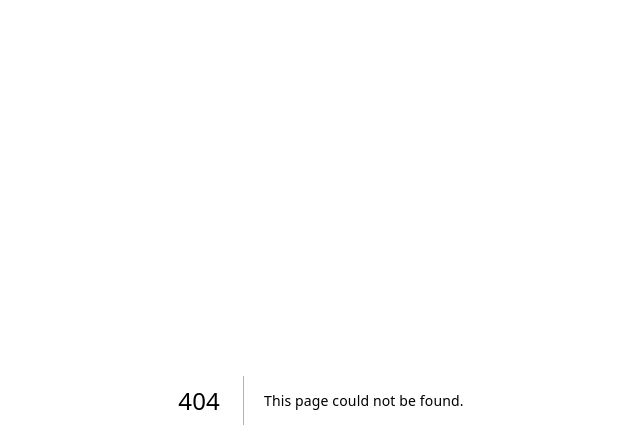
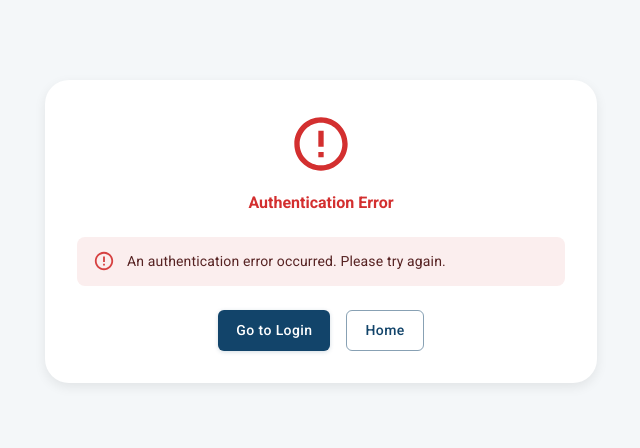
Before and after one commit to rishumohammed/ngo-management, a Next.js app: page /auth/error in a window 1280 px wide. Before the commit this address had no page. Shown: the top 448 px of the page, without its empty margins (319-959 px from the left). Built offline with nearby package versions, Linux system fonts and the light colour scheme.

Commit message:
Fix 404 on /admin and /volunteer root paths and add auth error page

```diff
--- /dev/null
+++ b/src/app/admin/page.tsx
@@ -0,0 +1,5 @@
+import { redirect } from 'next/navigation'
+
+export default function AdminPage() {
+  redirect('/admin/dashboard')
+}
--- /dev/null
+++ b/src/app/auth/error/page.tsx
@@ -0,0 +1,53 @@
+'use client'
+
+import { Suspense } from 'react'
+import { useSearchParams } from 'next/navigation'
+import { Container, Paper, Typography, Button, Box, Alert } from '@mui/material'
+import ErrorOutlineIcon from '@mui/icons-material/ErrorOutline'
+import Link from 'next/link'
+
+function ErrorContent() {
+  const searchParams = useSearchParams()
+  const error = searchParams.get('error')
+
+  let message = 'An authentication error occurred. Please try again.'
+  if (error === 'CredentialsSignin') {
+    message = 'Sign in failed. Check the details you provided are correct.'
+  } else if (error === 'SessionRequired') {
+    message = 'Please sign in to access this page.'
+  } else if (error === 'AccessDenied') {
+    message = 'You do not have permission to access this resource.'
+  }
+
+  return (
+    <Container maxWidth="sm" sx={{ mt: 10, mb: 6 }}>
+      <Paper elevation={4} sx={{ p: 4, textAlign: 'center', borderRadius: 3 }}>
+        <Box sx={{ display: 'flex', justifyContent: 'center', mb: 2 }}>
+          <ErrorOutlineIcon sx={{ fontSize: 64, color: 'error.main' }} />
+        </Box>
+        <Typography variant="h5" color="error.main" gutterBottom fontWeight="bold">
+          Authentication Error
+        </Typography>
+        <Alert severity="error" sx={{ my: 3, textAlign: 'left' }}>
+          {message}
+        </Alert>
+        <Box sx={{ display: 'flex', gap: 2, justifyContent: 'center' }}>
+          <Button variant="contained" component={Link} href="/auth/login">
+            Go to Login
+          </Button>
+          <Button variant="outlined" component={Link} href="/">
+            Home
+          </Button>
+        </Box>
+      </Paper>
+    </Container>
+  )
+}
+
+export default function AuthErrorPage() {
+  return (
+    <Suspense fallback={<Box sx={{ p: 4, textAlign: 'center' }}>Loading...</Box>}>
+      <ErrorContent />
+    </Suspense>
+  )
+}
--- /dev/null
+++ b/src/app/volunteer/page.tsx
@@ -0,0 +1,5 @@
+import { redirect } from 'next/navigation'
+
+export default function VolunteerPage() {
+  redirect('/volunteer/dashboard')
+}
```
Also changed, not shown: src/app/auth/login/page.tsx (+10 -4 lines).
